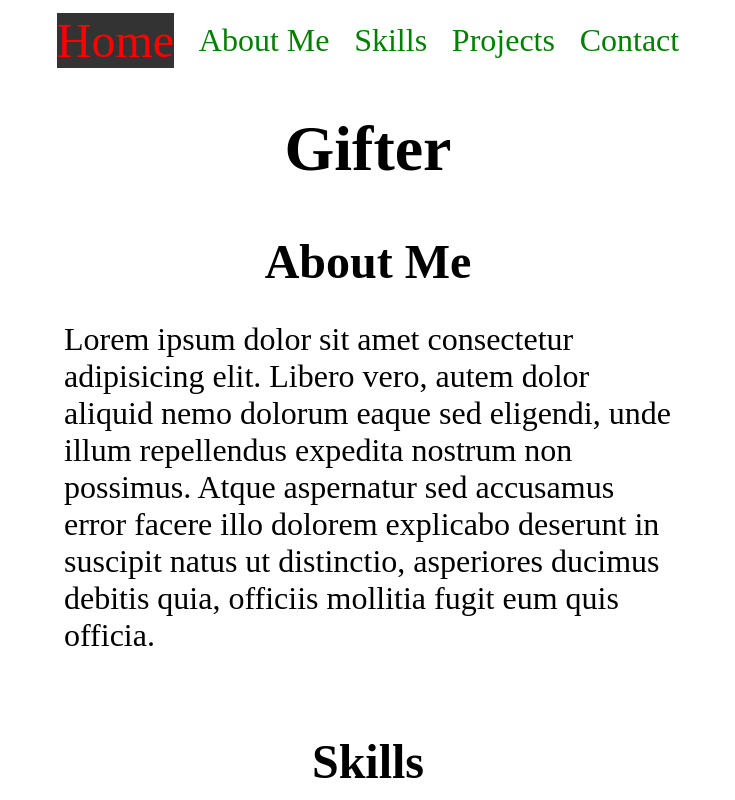
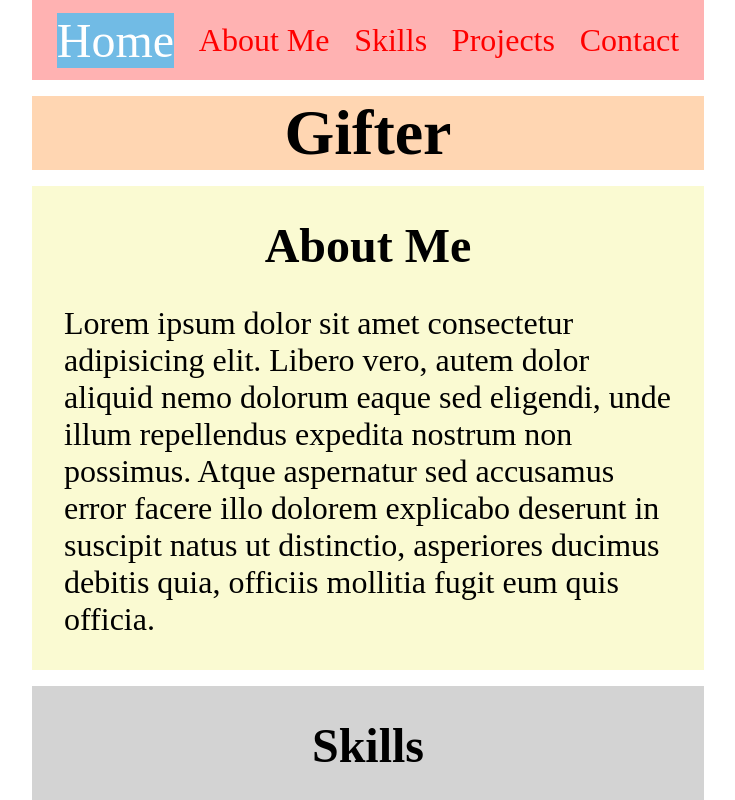
Before and after one commit to Sirius1998/Sirius1998.github.io, a plain HTML site: page index.html in a window 1280 px wide. In both pictures the pointer is over the link 374 px from the left and 40 px from the top of the page. Shown: the top 800 px of the page, without its empty margins (272-1007 px from the left). Drawn offline with Linux system fonts and the light colour scheme.

Commit message:
Update style.css

```diff
--- a/style.css
+++ b/style.css
@@ -6,17 +6,6 @@
 
 html{
     font-size: 2rem;
-}
-
-body{
-    /* margin: 2em auto;
-
-    background-image: linear-gradient(to right,lightblue 0%, coral 100%),url('../../Pictures/pics/flowers.jpg');
-    background-repeat: no-repeat;
-    background-attachment: fixed;
-    background-position: center;
-    background-size: 100%;
-    background-blend-mode: screen; */
 }
 
 #main{
@@ -35,8 +24,7 @@ header{
 }
 
 .header {
-    margin-top: .5em;
-    /* background: rgb(255, 119, 0, 0.3); */
+    background: rgb(255, 119, 0, 0.3);
     display: flex;
     flex-direction: row;
     flex-wrap: nowrap;
@@ -55,7 +43,7 @@ a:visited{
     color: blue;
 }
 a:link{
-    color: green;
+    color: red;
 }
 
 nav{
@@ -63,7 +51,7 @@ nav{
 }
 
 .nav{
-    /* background-color: rgba(255, 0, 0, 0.3); */
+    background-color: rgba(255, 0, 0, 0.3);
     height: 10vh;
     display: flex;
     flex-direction:row;
@@ -79,19 +67,19 @@ nav{
 }
 
 .nav a:hover{
-    color: red;
+    color: white;
     font-size: 1.5rem;
-    background: rgba(0, 0, 0, 0.8);
+    background: rgba(78, 191, 243, 0.8);
     width: auto;
 }
 
 
-/* section:nth-child(odd){
+section:nth-child(odd){
     background-color: lightgoldenrodyellow;
 }
 section:nth-child(even){
     background-color: lightgrey;
-} */
+}
 
 #about-me{
     grid-column: 2  / 3;
@@ -179,7 +167,7 @@ footer{
 }
 
 .footer{
-    /* background-color: rgba(255, 0, 0, 0.3); */
+    background-color: rgba(255, 0, 0, 0.3);
     height: 10vh;
     display: flex;
     flex-direction:row;
@@ -196,9 +184,9 @@ footer{
 }
 
 .footer a:hover{
-    color: red;
+    color: white;
     font-size: 1.5rem;
-    background: rgba(0, 0, 0, 0.8);
+    background: rgba(78, 191, 243, 0.8);
     width: auto;
 
 }
@@ -206,9 +194,6 @@ footer{
 /* Media Queries */
 
 @media only screen and (max-width: 1000px){
-    /* body{
-        background-size: cover;
-    } */
 
     header, nav, footer {
         grid-column: 1/4;
```
